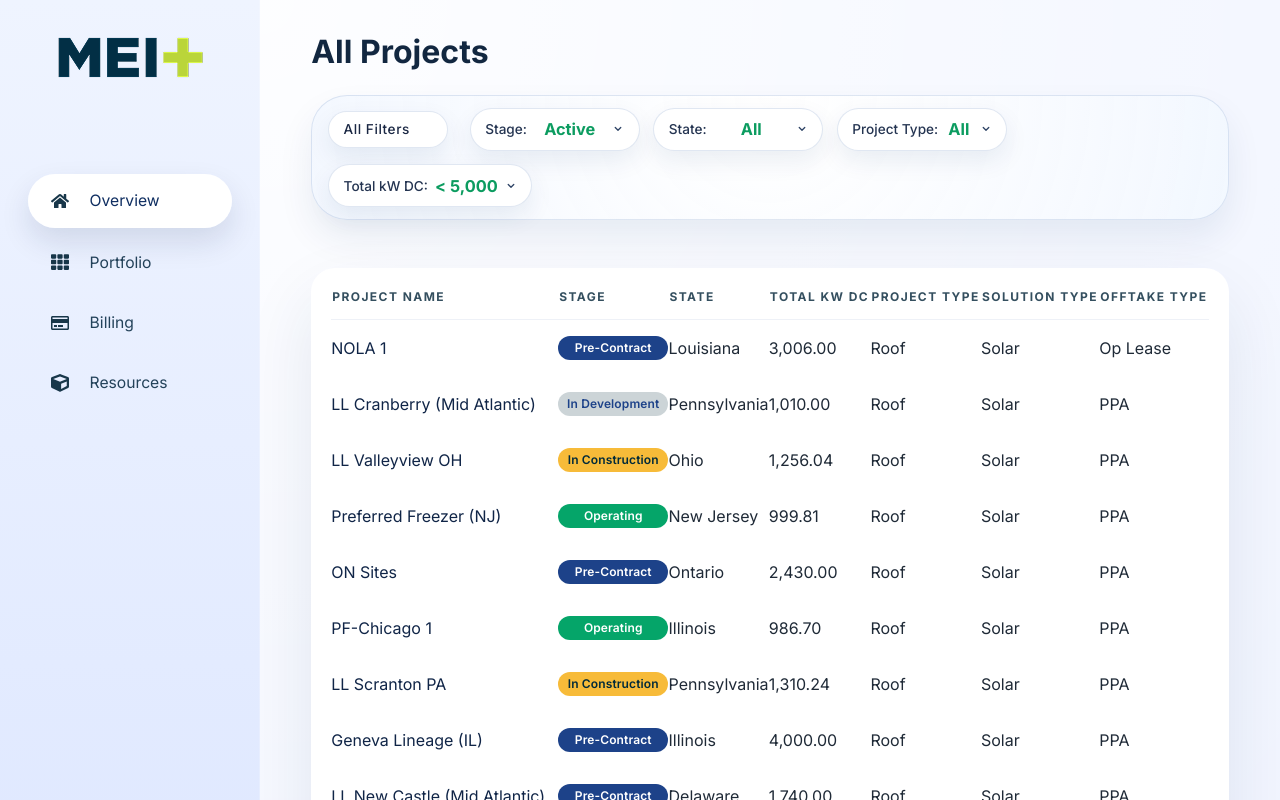
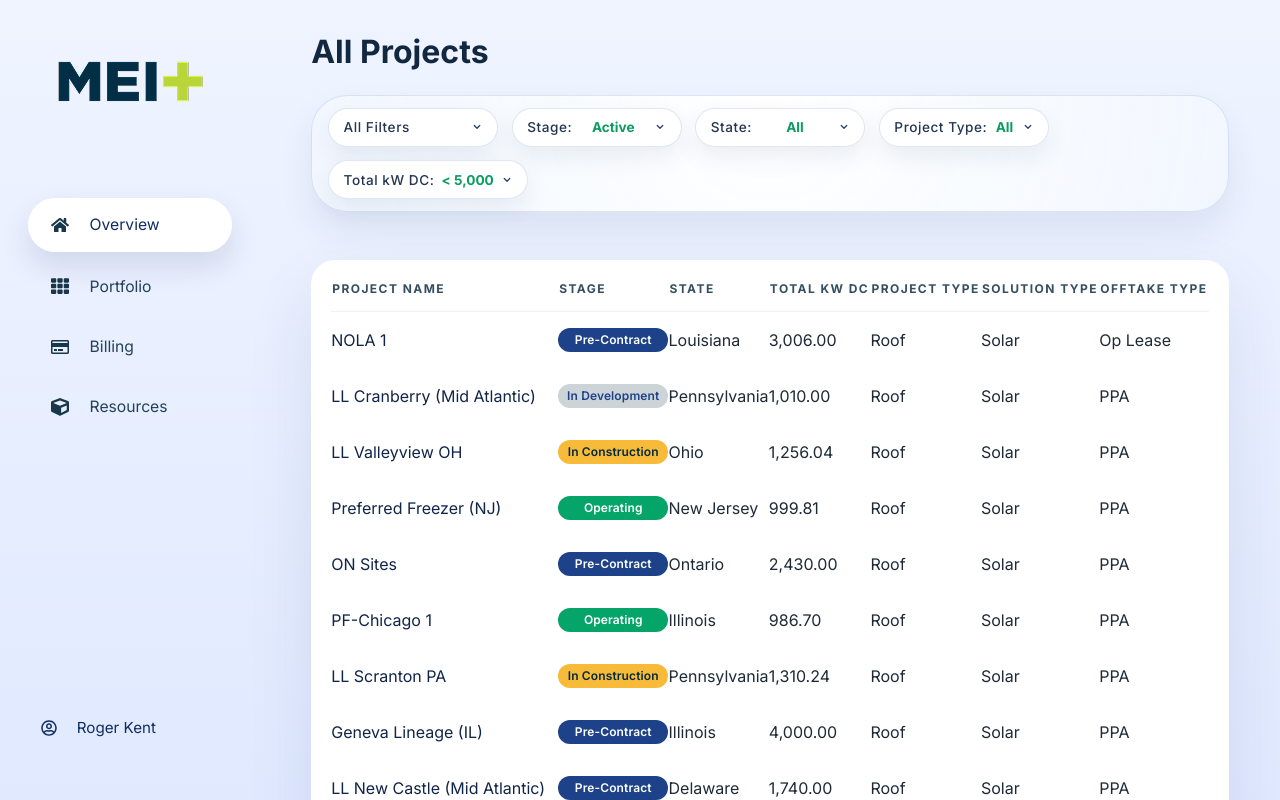
Before and after one commit to hassanshahzad-ocloudsolutions/react-mei-landing-page, a React (Create React App) app: page / in a window 1280 px wide. Shown: the top 800 px of the page. Built offline with nearby package versions, Linux system fonts and the light colour scheme.

Commit message:
some-ui-changes

```diff
--- a/src/App.css
+++ b/src/App.css
@@ -1,14 +1,12 @@
 .app-shell {
   display: flex;
   min-height: 100vh;
-  background: var(--page-bg);
+  background: linear-gradient(180deg, #eff4ff 0%, #dfe8ff 60%, #d4e0ff 100%);
 }
 
 .main-panel {
   flex: 1;
   padding: 2rem clamp(1.5rem, 4vw, 3.5rem);
-  background: radial-gradient(circle at top left, rgba(255, 255, 255, 0.9), transparent),
-    var(--page-bg);
   display: flex;
   flex-direction: column;
   gap: 1.5rem;
--- a/src/components/FiltersBar/FiltersBar.css
+++ b/src/components/FiltersBar/FiltersBar.css
@@ -32,37 +32,15 @@
   box-shadow: 0 10px 25px rgba(15, 46, 97, 0.08);
 }
 
-.filter-chip--modal {
-  background: #FFFFFF;
-  min-width: 120px;
-  padding-right: 1.2rem;
-  margin-right: 0.5rem;
-}
-
-.filter-chip__icon {
-  font-size: 1.2rem;
-  display: inline-flex;
-  align-items: center;
-}
-
-.filter-chip__icon svg {
-  display: block;
-}
-
 .filter-chip__text {
   display: flex;
   flex-direction: column;
   line-height: 1.1;
 }
 
-.filter-chip--modal .filter-chip__label {
+.filter-chip__label {
   color: #1a2743;
   letter-spacing: 0.04em;
-}
-
-.filter-chip--modal .filter-chip__value {
-  color: #fff;
-  font-size: 0.95rem;
 }
 
 .filter-chip:hover,
@@ -78,7 +56,7 @@
 }
 
 .filter-chip__value {
-  font-size: 1.02rem;
+  font-size: 0.85rem;
   font-weight: 700;
   color: #0c9c60;
 }
--- a/src/components/FiltersBar/FiltersBar.jsx
+++ b/src/components/FiltersBar/FiltersBar.jsx
@@ -75,11 +75,12 @@ const FiltersBar = ({
 
   return (
     <div className="filters-bar">
+
       <button className="filter-chip filter-chip--modal" type="button" onClick={onOpenFiltersModal}>
-        <div className="filter-chip__text">
-          <span className="filter-chip__label">All Filters</span>
-        </div>
+        <span className="filter-chip__label">All Filters</span>
+        {caret}
       </button>
+
       <div className="filter-chip-wrapper">
         <button
           className={`filter-chip ${open === 'stage' ? 'is-open' : ''}`}
--- a/src/components/ProjectsHeader/ProjectsHeader.css
+++ b/src/components/ProjectsHeader/ProjectsHeader.css
@@ -16,16 +16,3 @@
   margin: 0;
   color: #122740;
 }
-
-.projects-header__title p {
-  margin: 0;
-  color: #5c6475;
-  max-width: 36rem;
-}
-
-
-@media (min-width: 900px) {
-  .projects-header {
-    flex-direction: column;
-  }
-}
--- a/src/components/Sidebar/Sidebar.css
+++ b/src/components/Sidebar/Sidebar.css
@@ -1,13 +1,15 @@
 .sidebar {
   width: 260px;
-  min-height: 100vh;
-  background: linear-gradient(180deg, #eff4ff 0%, #dfe8ff 60%, #d4e0ff 100%);
   padding: 2.25rem 1.75rem 1.75rem;
   display: flex;
   flex-direction: column;
   justify-content: space-between;
-  box-shadow: inset -1px 0 0 rgba(255, 255, 255, 0.2);
-  position: relative; /* allow absolute positioning of bottom user */
+  position: sticky; /* keep sidebar content visible while scrolling */
+  top: 1.5rem; /* offset from the top of the viewport */
+  align-self: flex-start;
+  height: calc(100vh - 3rem);
+  overflow: auto;
+  -webkit-overflow-scrolling: touch;
 }
 
 .sidebar__brand {
@@ -71,9 +73,7 @@
 }
 
 .sidebar__user {
-  position: absolute;
-  left: 18px;
-  bottom: 18px;
+  position: relative;
   display: flex;
   align-items: center;
   gap: 0.6rem;
```
